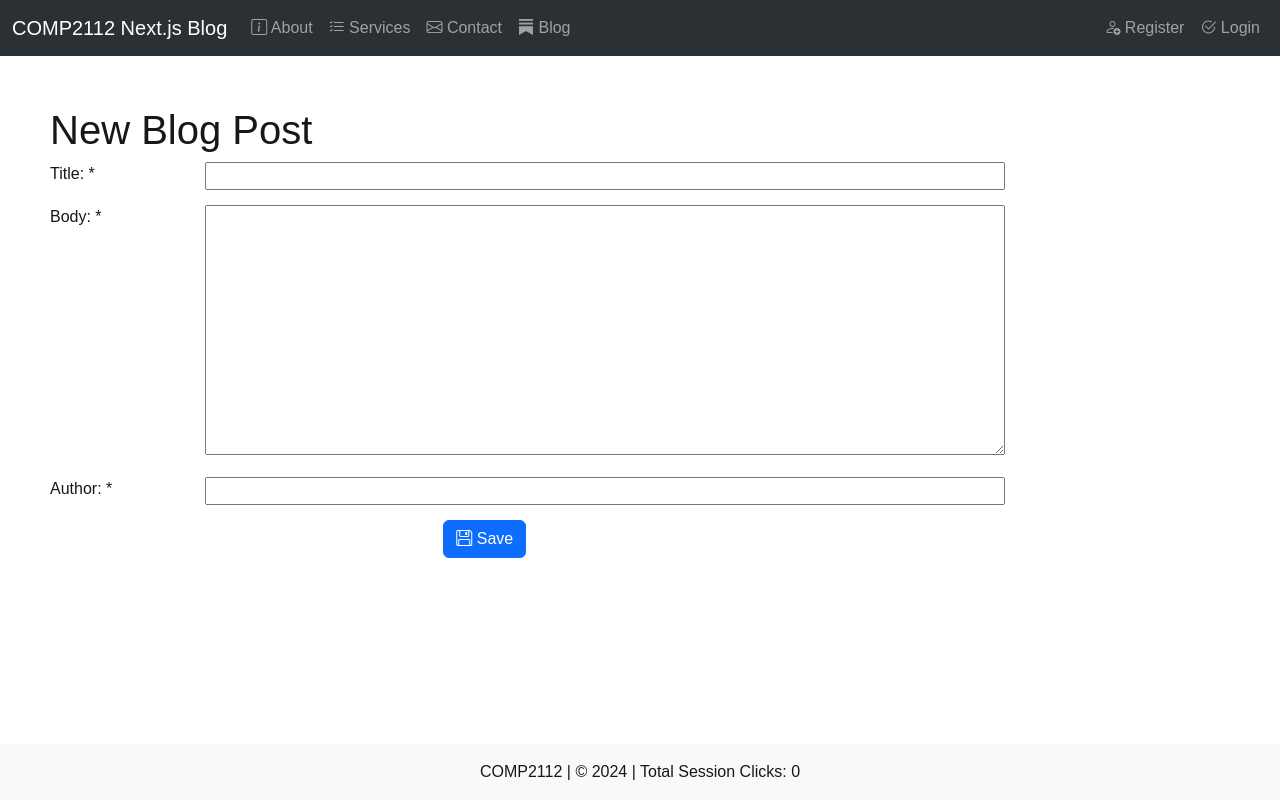
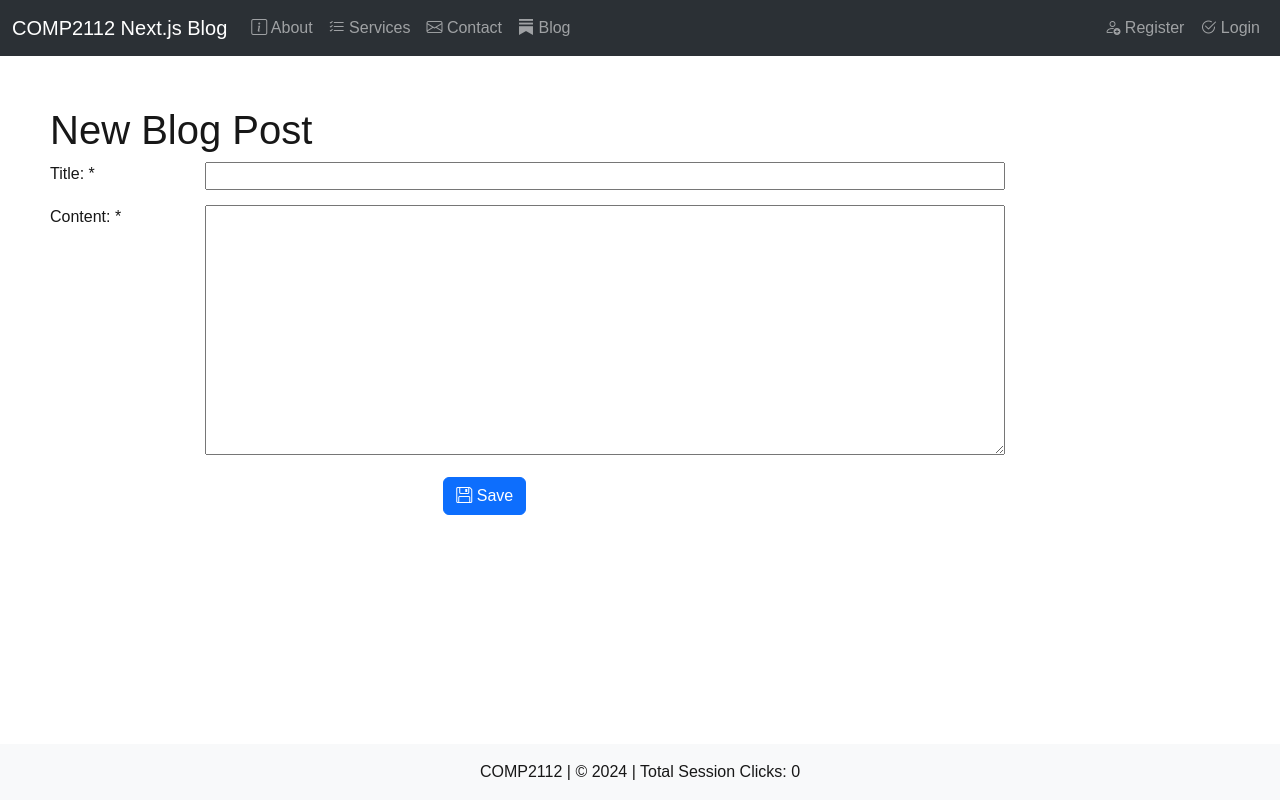
Before and after one commit to ifotn/comp2112-next-blog-f24, a Next.js app: page /blog/create-post in a window 1280 px wide. Built offline with nearby package versions, Linux system fonts and the light colour scheme.

Commit message:
l12/1 - add jwt and author automatically when creating blog posts

```diff
--- a/app/blog/create-post/page.js
+++ b/app/blog/create-post/page.js
@@ -1,6 +1,11 @@
 "use client";
 
+import { useContext } from "react";
+import { CounterContext } from "@/app/components/counterContext";
+
 export default function CreatePost() {
+    const { username } = useContext(CounterContext);
+
     const submitForm = async (formData) => {
         // get current timestamp using js
         let postDate = new Date();
@@ -18,13 +23,15 @@ export default function CreatePost() {
                 body: JSON.stringify({
                     title: formData.get('title'),
                     content: formData.get('content'),
-                    author: formData.get('author'),
+                    author: username, // formData.get('author'),
                     date: postDate
-                })
+                }),
+                credentials: 'include' // pass the jwt to fetch as well to authenticate
             });
             // wait for response & redirect
             let apiResponse = await response.json();
-            window.location.href = '/blog';
+            console.log(apiResponse);
+            //window.location.href = '/blog';
         }
         catch (error) {
             console.log(error);
@@ -40,13 +47,13 @@ export default function CreatePost() {
                     <input name="title" required className="inputWide" />
                 </fieldset>
                 <fieldset>
-                    <label htmlFor="body">Body: *</label>
-                    <textarea name="body" required></textarea>
+                    <label htmlFor="content">Content: *</label>
+                    <textarea name="content" required></textarea>
                 </fieldset>
-                <fieldset>
+                {/* <fieldset>
                     <label htmlFor="author">Author: *</label>
                     <input name="author" required className="inputWide" />
-                </fieldset>
+                </fieldset> */}
                 <button className="btn btn-primary offset-4">
                     <i className="bi bi-floppy"></i> Save
                 </button>
--- a/app/login/page.js
+++ b/app/login/page.js
@@ -35,13 +35,14 @@ export default function Login() {
             if (response.ok) {
                 console.log(response.json)
                 setUsername(formData.get('username'));
-                router.push('/blog');
+                //router.push('/blog');
             }
             else {
                 console.log(`Login Error: ${response.msg}`);
                 setMessage(`Invalid Login`);
                 setMessageClass('alert alert-danger');
             }
+
         }
         catch (Error) {
             console.log(`Login Error: ${Error}`);
```
Also changed, not shown: 1 other file (tests, documents, lock files or other folders).
